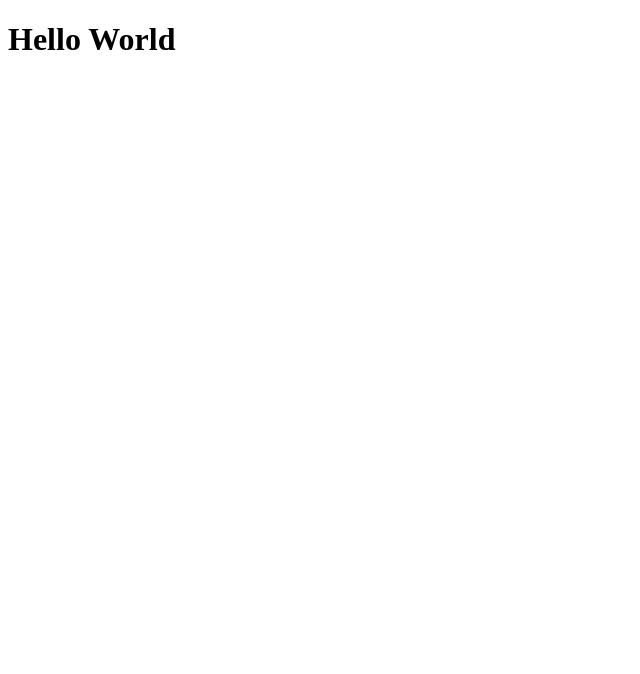
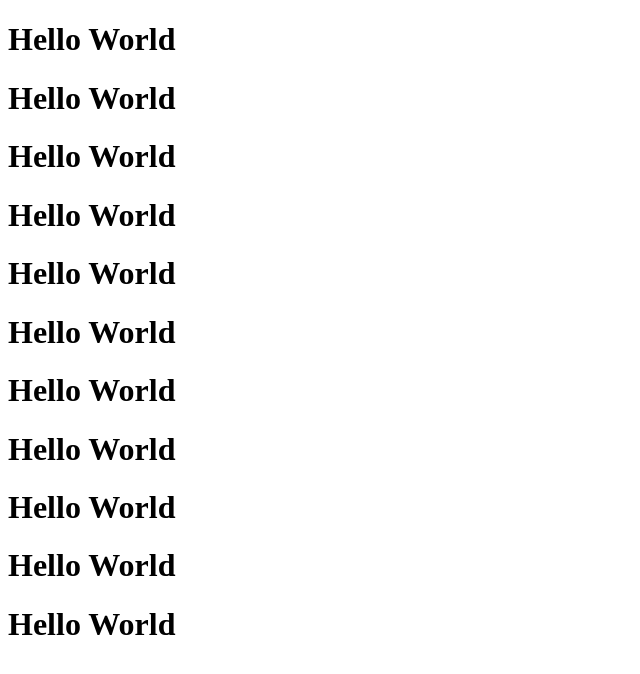
Before and after one commit to krotova13/clothes-store, a plain HTML site: page index.html in a window 1280 px wide. Shown: the whole page, without its empty margins (0-640 px from the left). Drawn offline with Linux system fonts and the light colour scheme.

Commit message:
just for fun

```diff
--- a/index.html
+++ b/index.html
@@ -10,6 +10,18 @@
 
 <body>
     <h1>Hello World</h1>
+    <h1>Hello World</h1>
+    <h1>Hello World</h1>
+
+    <h1>Hello World</h1>
+    <h1>Hello World</h1>
+    <h1>Hello World</h1>
+    <h1>Hello World</h1>
+    <h1>Hello World</h1>
+    <h1>Hello World</h1>
+    <h1>Hello World</h1>
+    <h1>Hello World</h1>
+
 </body>
 
 </html>
```
